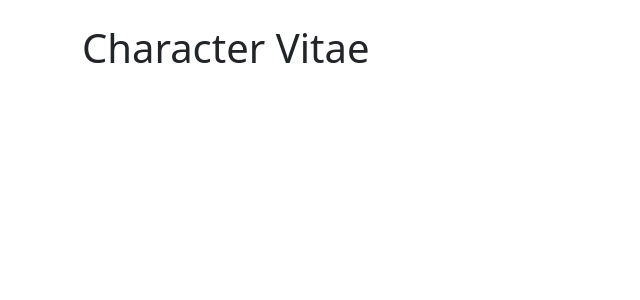
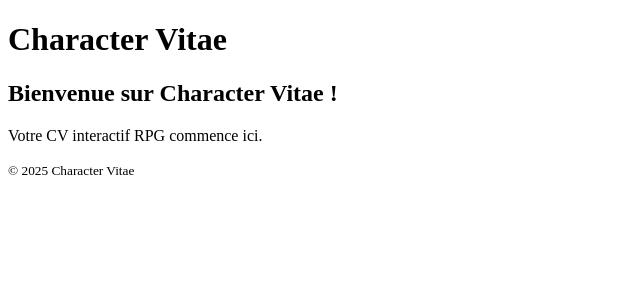
Before and after one commit to Akira347/character-vitae, a React (Vite) app in the folder front/: page / in a window 1280 px wide. Shown: the top 300 px of the page, without its empty margins (0-640 px from the left). Built offline with nearby package versions, Linux system fonts and the light colour scheme.

Commit message:
Structure de base du layout : Header, Footer, Layout et HomePage

```diff
--- a/front/package.json
+++ b/front/package.json
@@ -14,6 +14,7 @@
   "description": "",
   "dependencies": {
     "bootstrap": "^5.3.7",
+    "prop-types": "^15.8.1",
     "react": "^19.1.0",
     "react-bootstrap": "^2.10.10",
     "react-dom": "^19.1.0"
--- /dev/null
+++ b/front/src/components/Footer.jsx
@@ -0,0 +1,7 @@
+export default function Footer() {
+  return (
+    <footer>
+      <small>&copy; {new Date().getFullYear()} Character Vitae</small>
+    </footer>
+  );
+}
--- /dev/null
+++ b/front/src/components/Header.jsx
@@ -0,0 +1,7 @@
+export default function Header() {
+  return (
+    <header>
+      <h1>Character Vitae</h1>
+    </header>
+  );
+}
--- /dev/null
+++ b/front/src/components/Layout.jsx
@@ -0,0 +1,17 @@
+import PropTypes from 'prop-types';
+import Header from './Header';
+import Footer from './Footer';
+
+export default function Layout({ children }) {
+  return (
+    <>
+      <Header />
+      <main>{children}</main>
+      <Footer />
+    </>
+  );
+}
+
+Layout.propTypes = {
+    children: PropTypes.node.isRequired,
+}
--- a/front/src/main.jsx
+++ b/front/src/main.jsx
@@ -1,6 +1,9 @@
 import React from 'react';
 import ReactDOM from 'react-dom/client';
-import App from './App';
-import 'bootstrap/dist/css/bootstrap.min.css';
+import HomePage from './pages/HomePage';
 
-ReactDOM.createRoot(document.getElementById('root')).render(<App />);
+ReactDOM.createRoot(document.getElementById('root')).render(
+  <React.StrictMode>
+    <HomePage />
+  </React.StrictMode>,
+);
--- /dev/null
+++ b/front/src/pages/HomePage.jsx
@@ -0,0 +1,10 @@
+import Layout from '../components/Layout';
+
+export default function HomePage() {
+  return (
+    <Layout>
+      <h2>Bienvenue sur Character Vitae !</h2>
+      <p>Votre CV interactif RPG commence ici.</p>
+    </Layout>
+  );
+}
```
Also changed, not shown: 1 other file (tests, documents, lock files or other folders).
